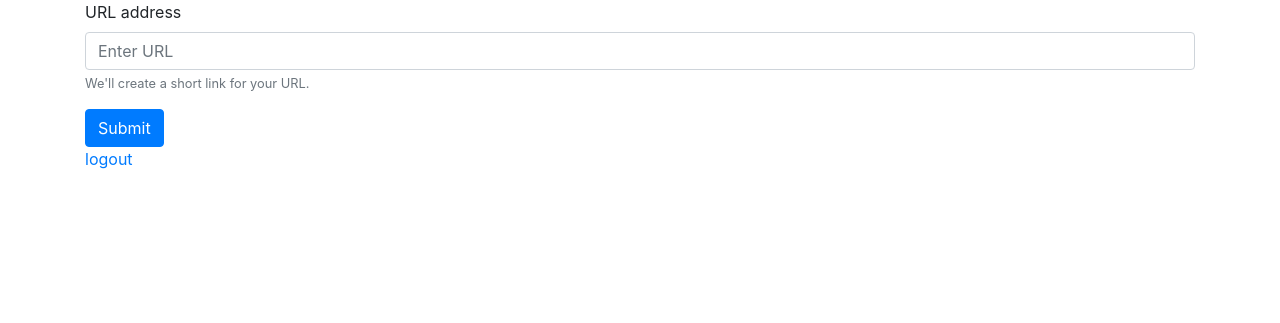
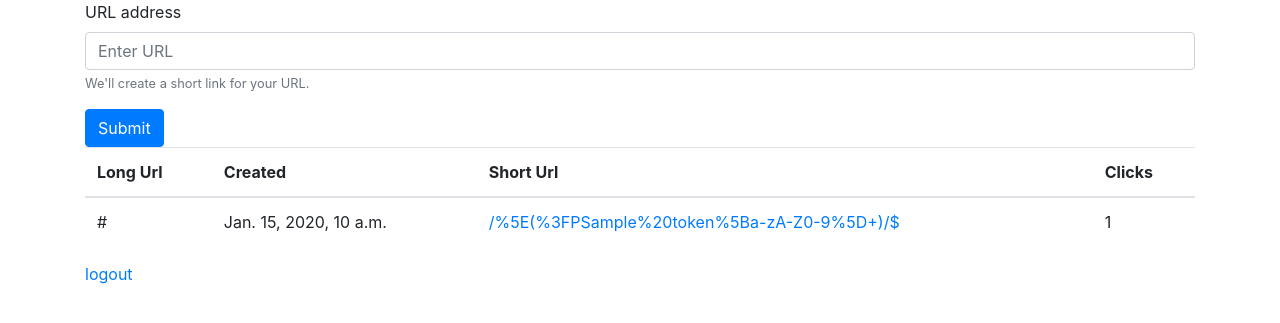
Before and after one commit to gulyash/url_shortener, a Django app: template templates/home.html in a window 1280 px wide. Shown: the part 40-363 px from the top of the page. Run offline with Django 3.2, Linux system fonts and the light colour scheme; a user stored in the database is signed in; tables that the repository leaves empty hold one stand-in row (values such as "Sample post"); the template is opened without the code that fills it: most values are stand-ins (such as "Sample title", 1, 10 or a date in 2020); data that the repository does not hold is empty; some libraries are stand-ins or nearby versions.

Commit message:
Created url list

```diff
--- a/templates/home.html
+++ b/templates/home.html
@@ -8,16 +8,49 @@
         <nav class="navbar navbar-default">
             Signed in as <strong>{{ user.username }}</strong>
         </nav>
-        <form>
-            <div class="form-group">
+
+        <div class="well">
+            <form method="post">
+                {% csrf_token %}
+                <div class="form-group{% if errors %} has-error{% endif %}">
                     <label for="urlInput">URL address</label>
                     <input type="url" class="form-control" id="urlInput" aria-describedby="urlHelp"
-                       placeholder="Enter URL">
+                           placeholder="Enter URL" name="url">
                     <small id="urlHelp" class="form-text text-muted">We'll create a short link for your URL.
                     </small>
                 </div>
                 <button type="submit" class="btn btn-primary">Submit</button>
+                {% if errors %}
+                    <span class="help-block">{{ errors }}</span>
+                {% endif %}
             </form>
+        </div>
+        {% if url_list %}
+            <table class="table">
+                <thead>
+                <tr>
+                    <th>Long Url</th>
+                    <th>Created</th>
+                    <th>Short Url</th>
+                    <th>Clicks</th>
+                </tr>
+                </thead>
+                <tbody>
+                {% for url_item in url_list %}
+                    <tr class="{% if url_item.pk == current %}success{% endif %}">
+                        <td>{{ url_item.url }}</td>
+                        <td>{{ url_item.creation_time }}</td>
+                        <td><a target="_blank"
+                               href="{% url 'urls-shortcut' token=url_item.token %}">{% url 'urls-shortcut' token=url_item.token %}</a>
+                        </td>
+                        <td>{{ url_item.redirect_count }}</td>
+                    </tr>
+                {% endfor %}
+                </tbody>
+            </table>
+        {% else %}
+            <p>No urls are available yet.</p>
+        {% endif %}
         <p><a href="{% url 'logout' %}">logout</a></p>
     {% else %}
         <p>You are not logged in</p>
--- a/tokenizer/models.py
+++ b/tokenizer/models.py
@@ -14,6 +14,7 @@ class Url(models.Model):
     token = models.CharField(
         max_length=16,
         help_text='Сокращенная ссылка',
+        unique=True
     )
     creation_time = models.DateTimeField(
         verbose_name='Дата создания',
--- a/url_shortener/urls.py
+++ b/url_shortener/urls.py
@@ -15,8 +15,8 @@ Including another URLconf
 """
 from django.contrib import admin
 from django.urls import path, include
-from django.views.generic import TemplateView
 
+from tokenizer import views
 from tokenizer.views import HomePageView
 
 urlpatterns = [
@@ -24,4 +24,5 @@ urlpatterns = [
     path('admin/', admin.site.urls),
     path('accounts/', include('accounts.urls')),
     path('accounts/', include('django.contrib.auth.urls')),
+    path(r'^(?P<token>[a-zA-Z0-9]+)/$', views.shortcut, name='urls-shortcut'),
 ]
```
Also changed, not shown: tokenizer/views.py (+44 -5 lines). Lines whose indentation alone changed are shown as unchanged.
